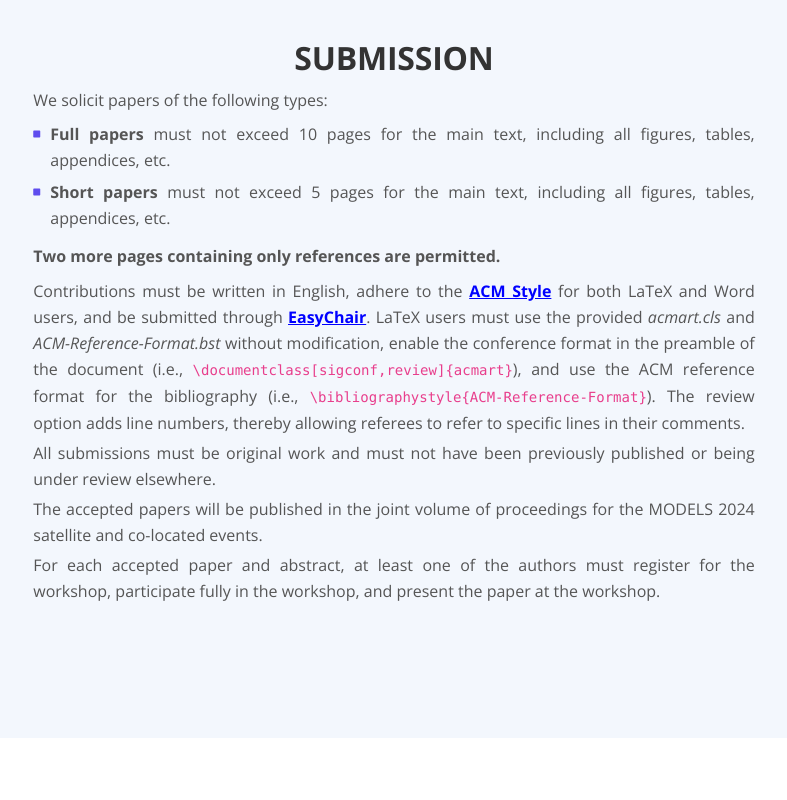
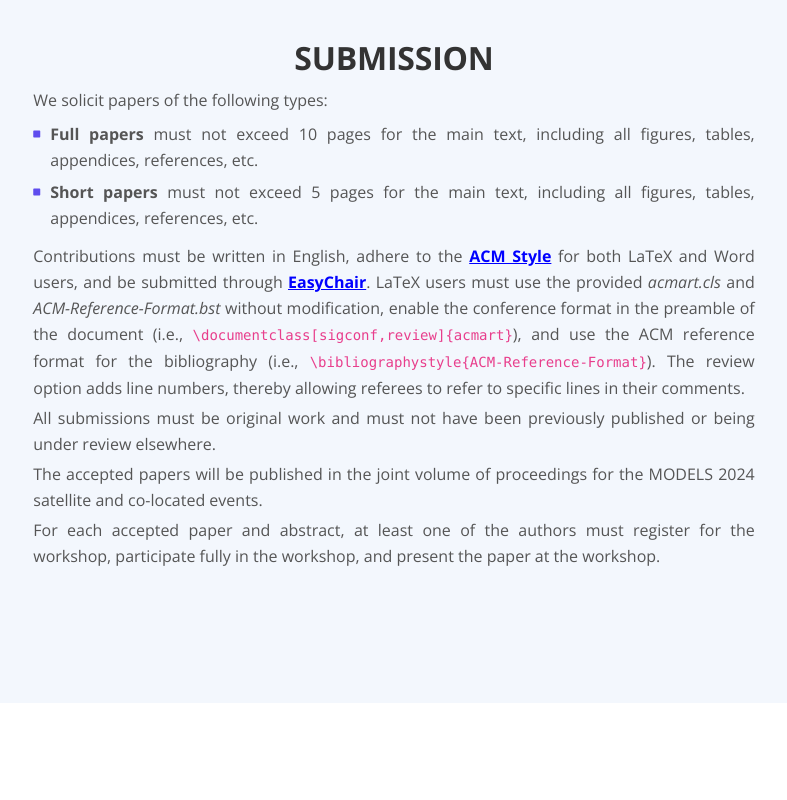
Before and after one commit to fpvm/fpvm.github.io, a plain HTML site: page index.html in a window 1280 px wide. Shown: the part 2860-3660 px from the top of the page, without its empty margins (246-1033 px from the left). Drawn offline with nearby package versions, Linux system fonts and the light colour scheme.

Commit message:
update the submission instructions

```diff
--- a/index.html
+++ b/index.html
@@ -269,16 +269,18 @@
                     <ul class="p-heading list-unstyled li-space-lg" style="margin-bottom: 0.75rem;">
                         <li class="media">
                             <i class="fas fa-square"></i>
-                            <div class="media-body"><b>Full papers</b> must not exceed 10 pages for the main text, including all figures, tables, appendices, etc.</div>
+                            <div class="media-body"><b>Full papers</b> must not exceed 10 pages for the main text, including all figures, tables, appendices, references, etc.</div>
                         </li>
                         <li class="media">
                             <i class="fas fa-square"></i>
-                            <div class="media-body"><b>Short papers</b> must not exceed 5 pages for the main text, including all figures, tables, appendices, etc.</div>
+                            <div class="media-body"><b>Short papers</b> must not exceed 5 pages for the main text, including all figures, tables, appendices, references, etc.</div>
                         </li>
                     </ul>
+                    <!--
                     <p class="p-heading" style="margin-bottom: 0.55rem;">
-                        <b>Two more pages containing only references are permitted.</>
+                        <b>Two more pages containing only references are permitted.</b>
                     </p>
+                    -->
                     <p class="p-heading" style="margin-bottom: 0.25rem;">
                         Contributions must be written in English, adhere to the <b><a href="https://www.acm.org/publications/proceedings-template" target="_blank" style="color: blue;">ACM Style</a></b> for both LaTeX and Word users, and be submitted through <b><a href="https://easychair.org/conferences/?conf=fpvm2024" target="_blank" style="color: blue;">EasyChair</a></b>.
                         LaTeX users must use the provided <em>acmart.cls</em> and <em>ACM-Reference-Format.bst</em> without modification, enable the conference format in the preamble of the document (i.e.,
```
